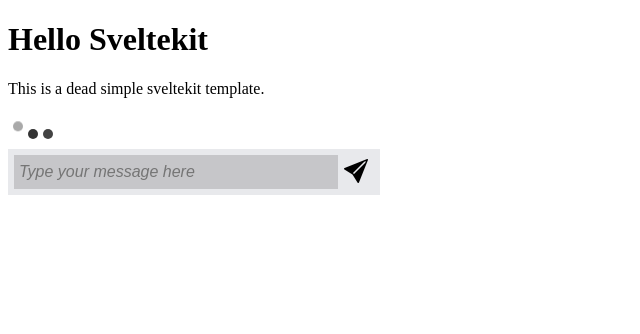
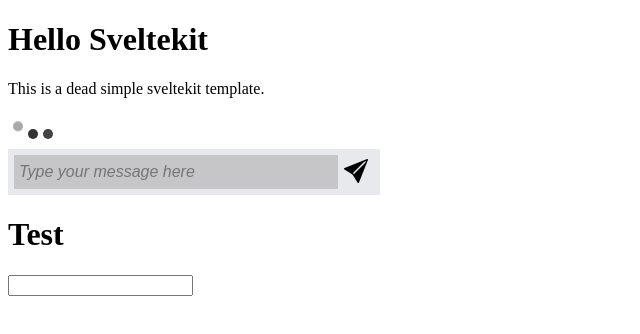
Before and after one commit to trbittner/recipe-chat-bot, a SvelteKit app: page / in a window 1280 px wide. Shown: the top 334 px of the page, without its empty margins (0-640 px from the left). Built offline with nearby package versions, Linux system fonts and the light colour scheme.

Commit message:
Added functionality to allow form posts

```diff
--- a/package.json
+++ b/package.json
@@ -7,10 +7,10 @@
     "serve": "vite preview"
   },
   "devDependencies": {
+    "@sveltejs/adapter-node": "^1.2.4",
     "@sveltejs/kit": "^1.15.5",
     "svelte": "^3.58.0",
-    "vite": "^4.3.3",
-    "@sveltejs/adapter-node": "^1.2.4"
+    "vite": "^4.3.3"
   },
-  "type":"module"
+  "type": "module"
 }
--- /dev/null
+++ b/src/routes/+page.server.js
@@ -0,0 +1,5 @@
+  export const actions = {
+    default: async(request) => {
+      console.log(request);
+    }
+  };
--- a/src/routes/+page.svelte
+++ b/src/routes/+page.svelte
@@ -5,11 +5,14 @@
   function handleQuery(event) {
     console.log(event.detail.data);
   }
-
 </script>
 
 <h1>Hello Sveltekit</h1>
 <p>This is a dead simple sveltekit template.</p>
 
 <BouncingDots />
-<QueryBox on:querySubmit="{handleQuery}"/>
+<QueryBox on:querySubmit={handleQuery} />
+<form method="POST">
+  <h1>Test</h1>
+  <input name="description" />
+</form>
```
Also changed, not shown: 1 other file (tests, documents, lock files or other folders).
